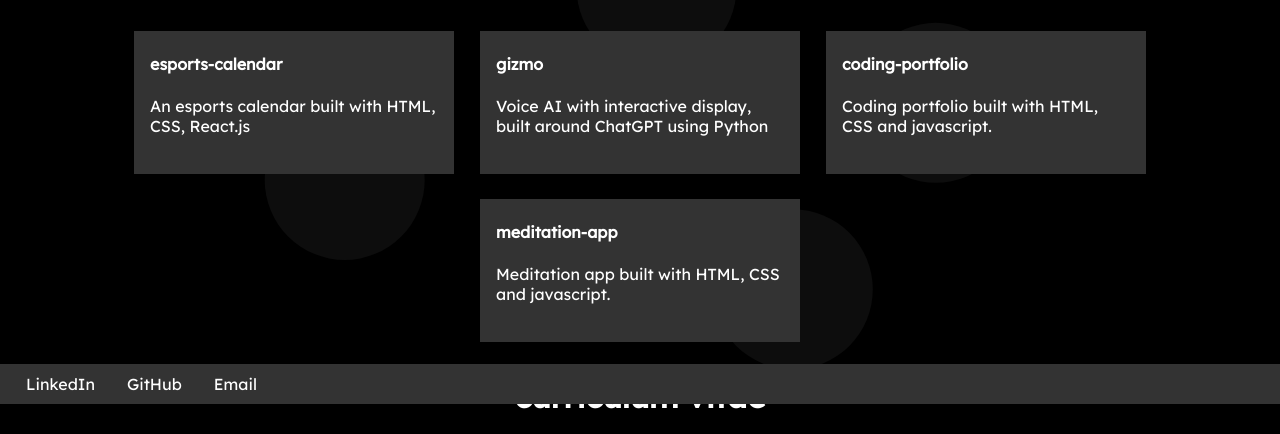
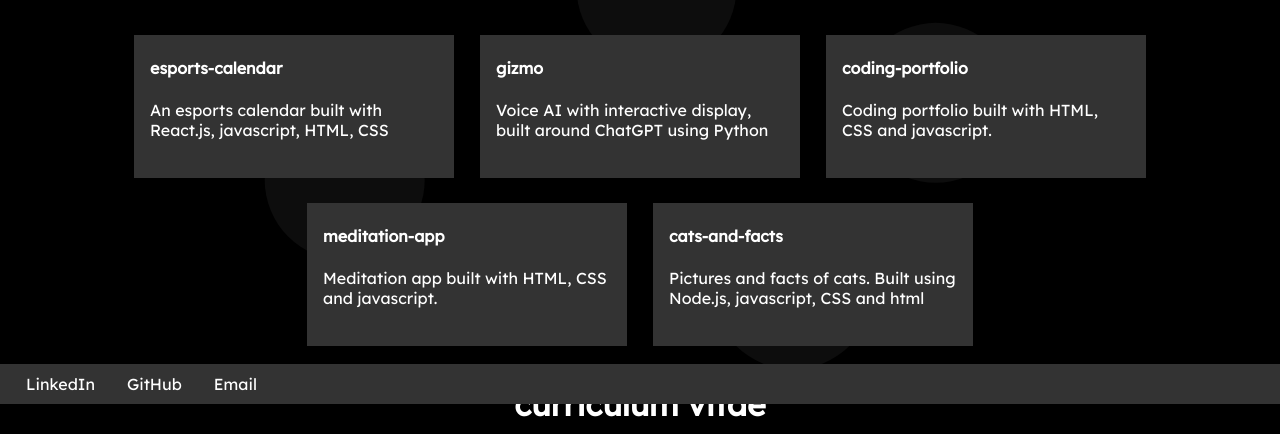
Before and after one commit to lolscourge/portfolio, a website: page index.html in a window 1280 px wide. Shown: the part 396-830 px from the top of the page. Drawn offline with Linux system fonts and the light colour scheme; grey boxes are pictures that could not be loaded.

Commit message:
new projects added

```diff
--- a/css/style.css
+++ b/css/style.css
@@ -45,6 +45,8 @@ li a:hover {
   text-align: center;
   padding-left: 2%;
   padding-right: 2%;
+  margin: 2%;
+
 
 }
 .text-left {
--- a/index.html
+++ b/index.html
@@ -43,7 +43,7 @@
         <a href="https://github.com/lolscourge/esports-calendar">
           <div class="container">
             <h4><b>esports-calendar</b></h4>
-            <p>An esports calendar built with HTML, CSS, React.js</p>
+            <p>An esports calendar built with React.js, javascript, HTML, CSS</p>
           </div>
         </a>
       </div>
@@ -66,7 +66,7 @@
         </a>
       </div>
 
-            <div class="card">
+      <div class="card">
         <a href="https://github.com/lolscourge/meditation-app">
           <div class="container">
             <h4><b>meditation-app</b></h4>
@@ -74,6 +74,17 @@
           </div>
         </a>
       </div>
+
+
+      <div class="card">
+        <a href="https://catsandfacts.harrydw.com">
+          <div class="container">
+            <h4><b>cats-and-facts</b></h4>
+            <p>Pictures and facts of cats. Built using Node.js, javascript, CSS and html</p>
+          </div>
+        </a>
+      </div>
+
 
     </div>
   </div>
```
